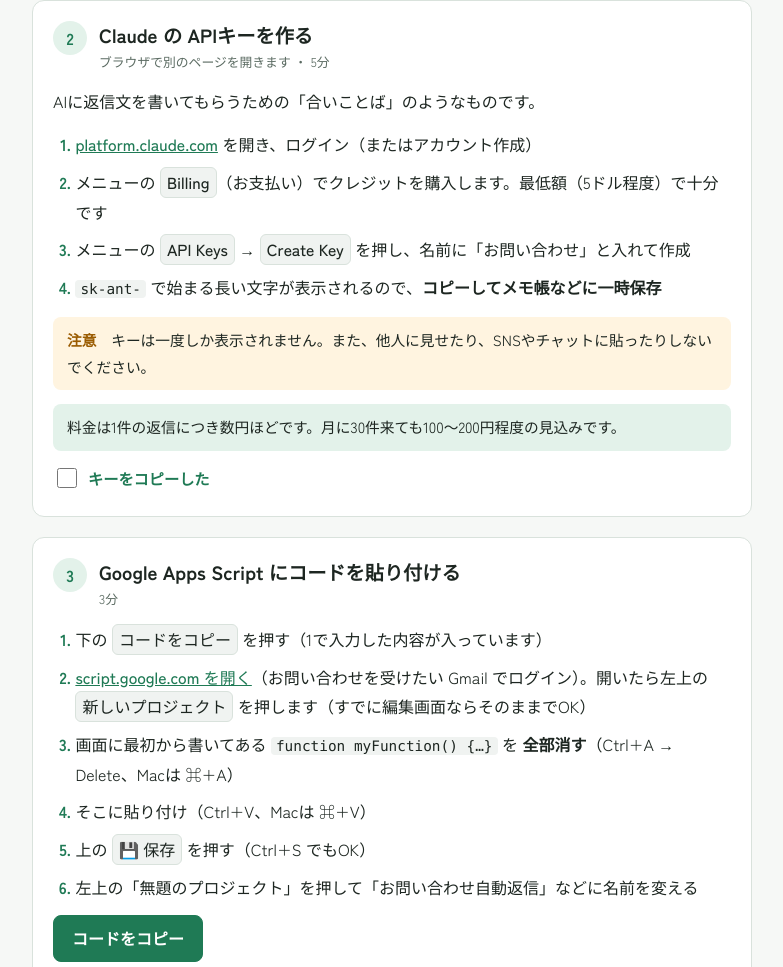
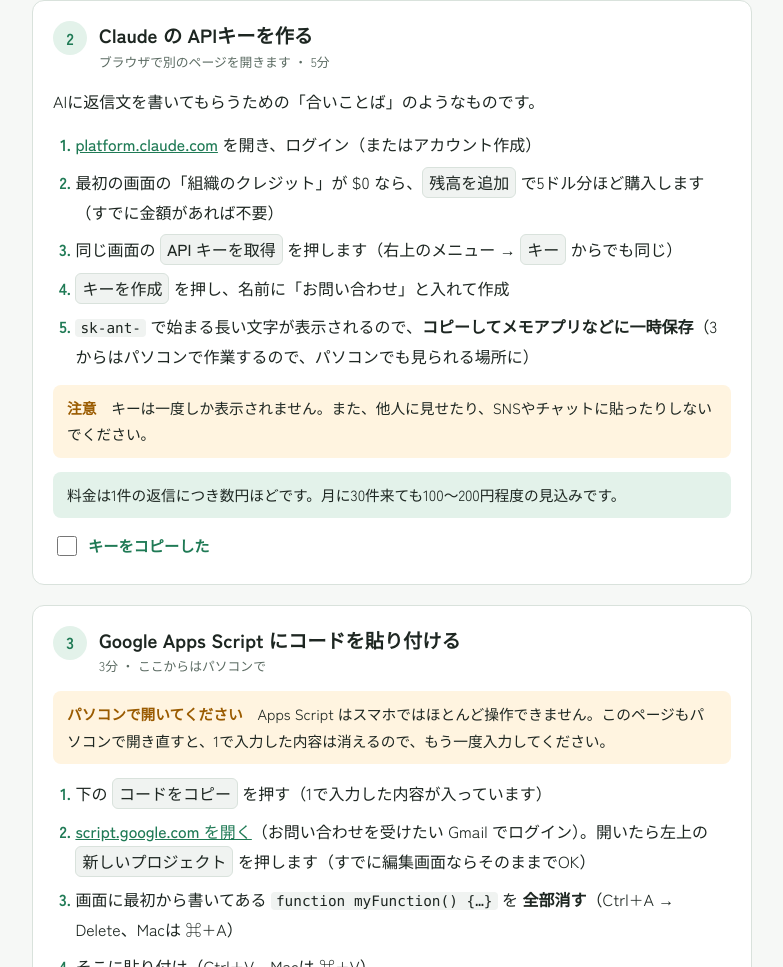
Before and after one commit to futakusakabeoffice-commits/max-skill, a plain HTML site: page inquiry/guide.html in a window 1280 px wide. Shown: the part 1283-2250 px from the top of the page, without its empty margins (248-1031 px from the left). Drawn offline with Linux system fonts and the light colour scheme; a web font is replaced by a local one.

Commit message:
Guide: match Console's Japanese labels for API key step, note PC needed from step 3
Co-Authored-By: Claude Opus 5.5 <noreply@anthropic.com>
Claude-Session: https://claude.ai/code/session_01PWgCX2yMvmSGWEhgE5tbHx

```diff
--- a/inquiry/guide.html
+++ b/inquiry/guide.html
@@ -108,9 +108,10 @@ SNS投稿の企画・文章作成</textarea></div>
     <p>AIに返信文を書いてもらうための「合いことば」のようなものです。</p>
     <ol class="do">
       <li><a href="https://platform.claude.com" target="_blank" rel="noopener">platform.claude.com</a> を開き、ログイン（またはアカウント作成）</li>
-      <li>メニューの <span class="ui">Billing</span>（お支払い）でクレジットを購入します。最低額（5ドル程度）で十分です</li>
-      <li>メニューの <span class="ui">API Keys</span> → <span class="ui">Create Key</span> を押し、名前に「お問い合わせ」と入れて作成</li>
-      <li><code>sk-ant-</code> で始まる長い文字が表示されるので、<strong>コピーしてメモ帳などに一時保存</strong></li>
+      <li>最初の画面の「組織のクレジット」が $0 なら、<span class="ui">残高を追加</span> で5ドル分ほど購入します（すでに金額があれば不要）</li>
+      <li>同じ画面の <span class="ui">API キーを取得</span> を押します（右上のメニュー → <span class="ui">キー</span> からでも同じ）</li>
+      <li><span class="ui">キーを作成</span> を押し、名前に「お問い合わせ」と入れて作成</li>
+      <li><code>sk-ant-</code> で始まる長い文字が表示されるので、<strong>コピーしてメモアプリなどに一時保存</strong>（3からはパソコンで作業するので、パソコンでも見られる場所に）</li>
     </ol>
     <div class="note"><strong>注意</strong>　キーは一度しか表示されません。また、他人に見せたり、SNSやチャットに貼ったりしないでください。</div>
     <div class="tip">料金は1件の返信につき数円ほどです。月に30件来ても100〜200円程度の見込みです。</div>
@@ -119,7 +120,8 @@ SNS投稿の企画・文章作成</textarea></div>
 
   <!-- 3 -->
   <section class="step" data-step="3">
-    <header><div class="num">3</div><div><h2>Google Apps Script にコードを貼り付ける</h2><p class="time">3分</p></div></header>
+    <header><div class="num">3</div><div><h2>Google Apps Script にコードを貼り付ける</h2><p class="time">3分 ・ ここからはパソコンで</p></div></header>
+    <div class="note"><strong>パソコンで開いてください</strong>　Apps Script はスマホではほとんど操作できません。このページもパソコンで開き直すと、1で入力した内容は消えるので、もう一度入力してください。</div>
     <ol class="do">
       <li>下の <span class="ui">コードをコピー</span> を押す（1で入力した内容が入っています）</li>
       <li><a href="https://script.google.com/home/projects/create" target="_blank" rel="noopener">script.google.com を開く</a>（お問い合わせを受けたい Gmail でログイン）。開いたら左上の <span class="ui">新しいプロジェクト</span> を押します（すでに編集画面ならそのままでOK）</li>
```
